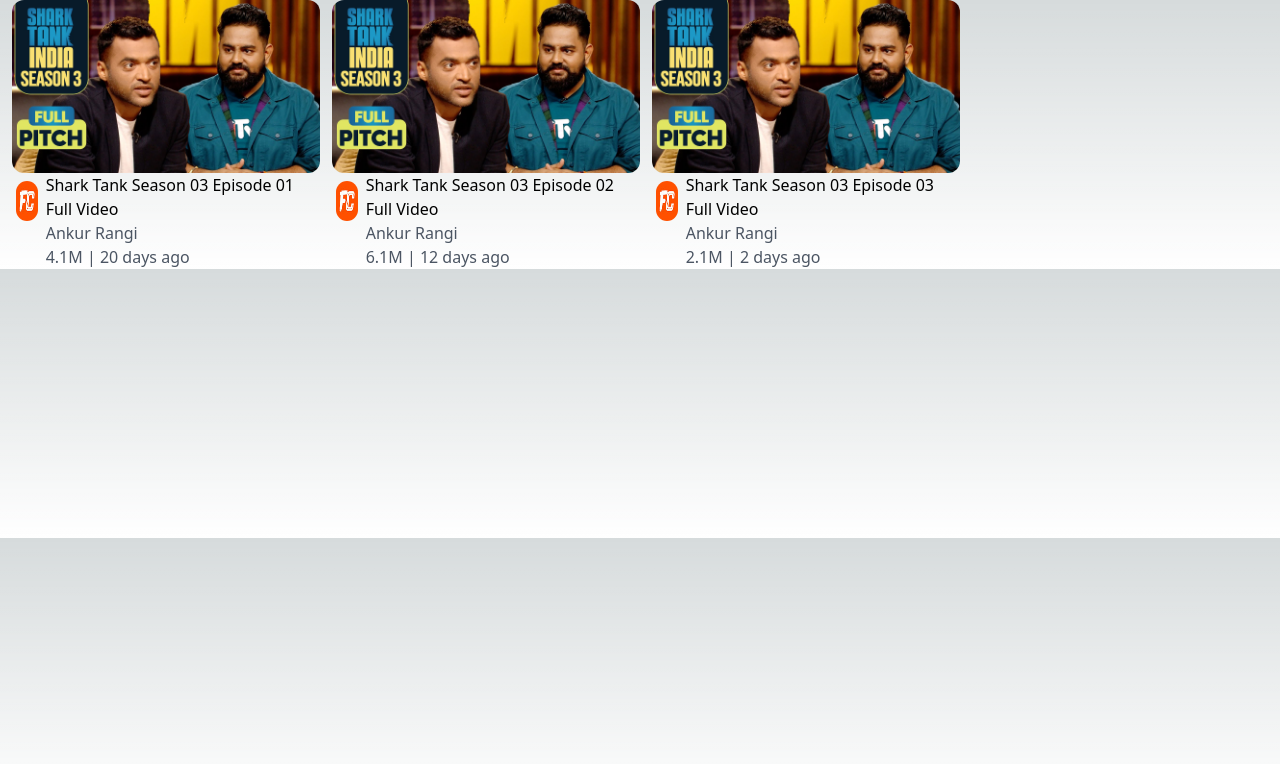
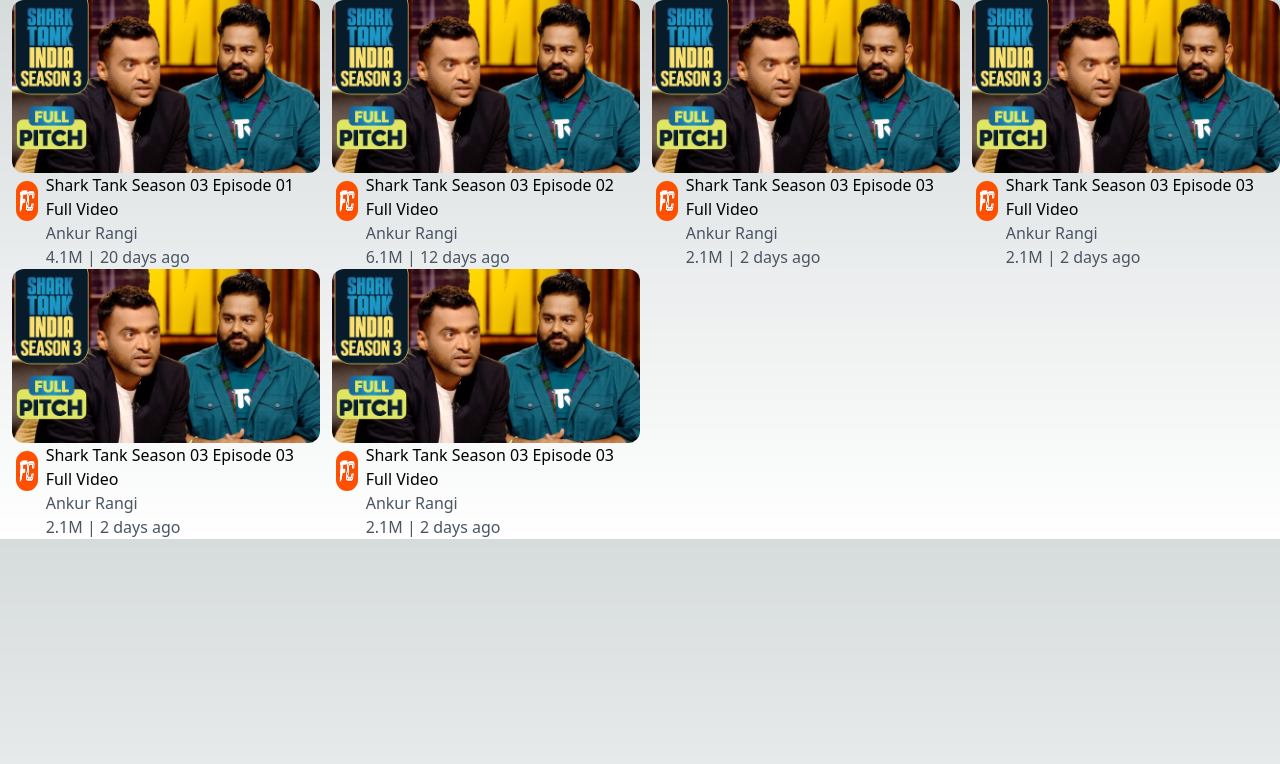
Before and after one commit to ankurRangi/YouTube-App, a Next.js app: page / in a window 1280 px wide. Shown: the top 764 px of the page. Built offline with nearby package versions, Linux system fonts and the light colour scheme.

Commit message:
VideoGrid Component

```diff
--- a/src/components/VideoGrid.tsx
+++ b/src/components/VideoGrid.tsx
@@ -24,7 +24,28 @@
     channel: 'Ankur Rangi',
     views: '2.1M',
     timestamp: '2 days ago',
-  }
+  },{
+    image: '/thumbnail1.jpg',
+    logo: '/logo1.jpg',
+    title: 'Shark Tank Season 03 Episode 03 Full Video',
+    channel: 'Ankur Rangi',
+    views: '2.1M',
+    timestamp: '2 days ago',
+  },{
+    image: '/thumbnail1.jpg',
+    logo: '/logo1.jpg',
+    title: 'Shark Tank Season 03 Episode 03 Full Video',
+    channel: 'Ankur Rangi',
+    views: '2.1M',
+    timestamp: '2 days ago',
+  },{
+    image: '/thumbnail1.jpg',
+    logo: '/logo1.jpg',
+    title: 'Shark Tank Season 03 Episode 03 Full Video',
+    channel: 'Ankur Rangi',
+    views: '2.1M',
+    timestamp: '2 days ago',
+  },
 ]
 
 export const VideoGrid = () => {
```
